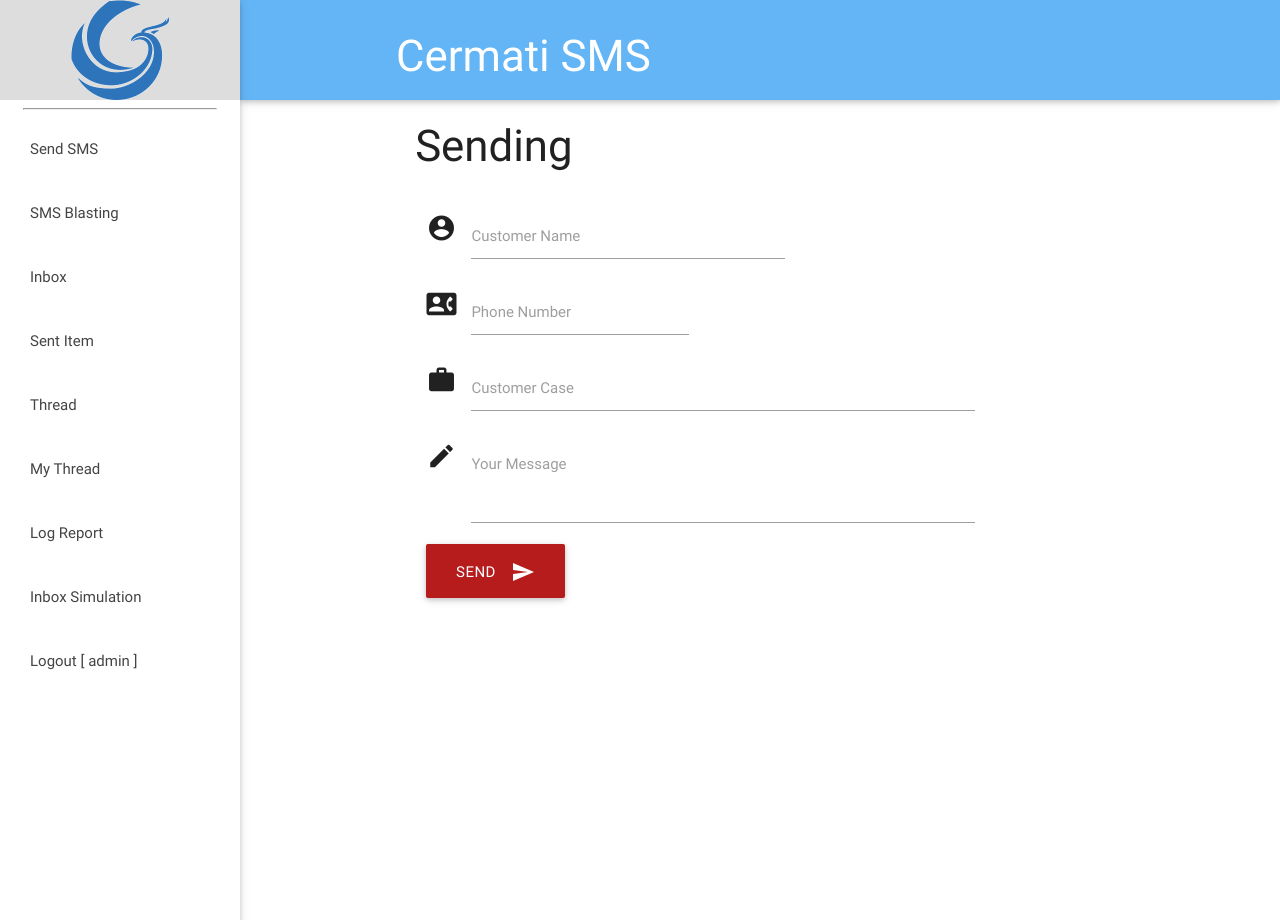
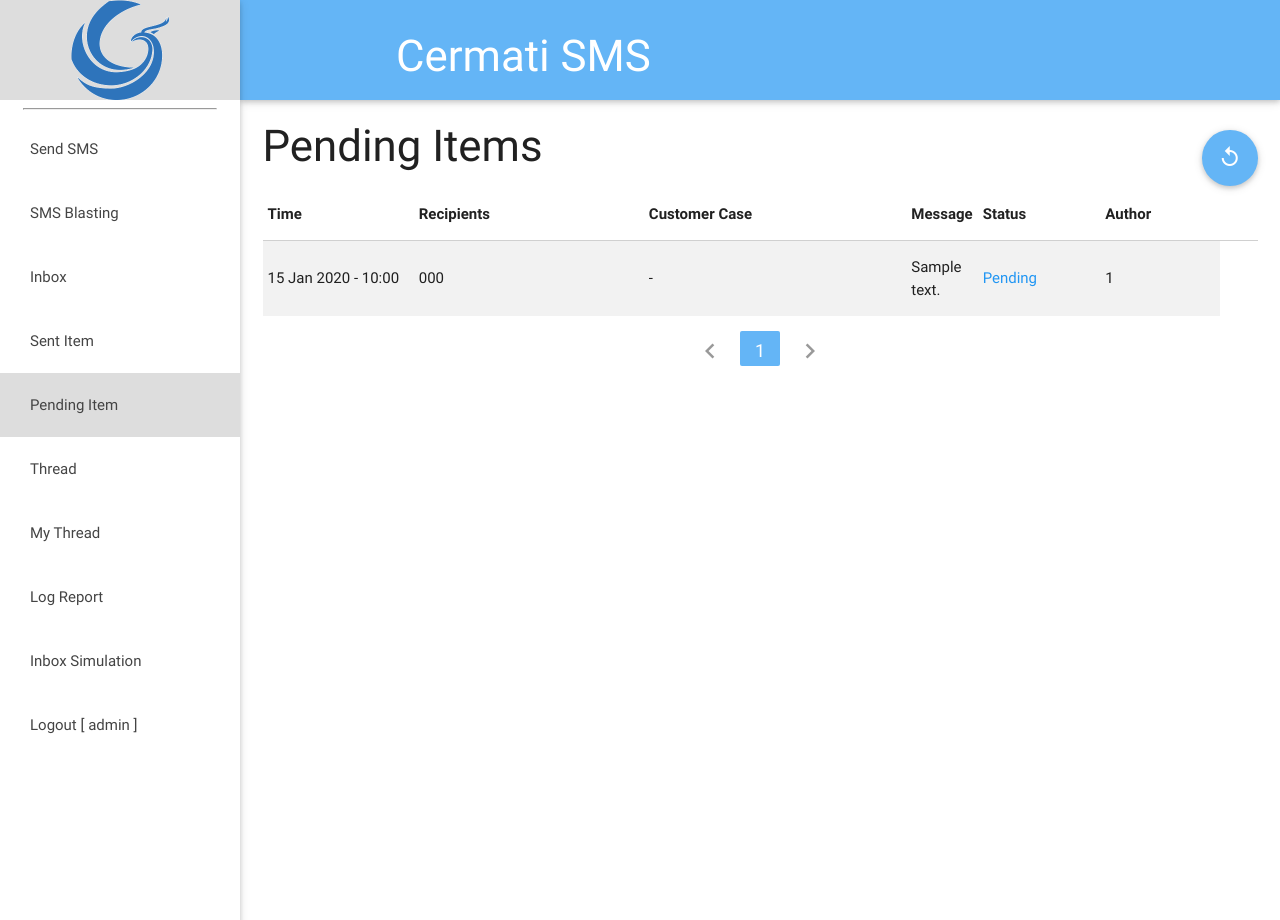
Before and after one commit to iandeeph/cermatisms, a PHP site: page /index.php?menu=pending in a window 1280 px wide. Run offline with PHP 8.4, Linux system fonts and the light colour scheme; a user stored in the database is signed in; data comes from the database, SQL or seed files in the repository; tables that the repository leaves empty hold one stand-in row (values such as "Sample post"); some libraries are stand-ins or nearby versions.

Commit message:
- add pending items menu - add pagination on homethread and fix pagination on inbox, sent item and hemthread

```diff
--- a/index.php
+++ b/index.php
@@ -75,6 +75,9 @@ $menu = isset($_GET['menu'])?$_GET['menu']:'';
             <li class="bold <?php if ($getMenu == 'sentitem'){echo 'active';} ?>">
             	<a href="index.php?menu=sentitem&lastID=<?php echo $lastIdMsg;?>" class="waves-effect waves-teal">Sent Item</a>
             </li>
+            <li class="bold <?php if ($getMenu == 'pending'){echo 'active';} ?>">
+                <a href="index.php?menu=pending&lastID=<?php echo $lastIdMsg;?>" class="waves-effect waves-teal">Pending Item</a>
+            </li>
             <li class="bold <?php if ($getMenu == 'thread'){echo 'active';} ?>">
                 <a href="index.php?menu=thread&lastID=<?php echo $lastIdMsg;?>" class="waves-effect waves-teal">Thread</a>
             </li>
@@ -121,6 +124,11 @@ $menu = isset($_GET['menu'])?$_GET['menu']:'';
 							include "sentitem.php";
 						//<!-- Inbox End  -->
 						break;
+                    case 'pending':
+                        // <!-- Inbox Start  -->
+                            include "pending.php";
+                        //<!-- Inbox End  -->
+                        break;
                     case 'thread':
                         // <!-- thread Start  -->
                             include "thread.php";
--- /dev/null
+++ b/pending.php
@@ -0,0 +1,186 @@
+<?php
+if(!isset($_GET['pages'])){
+	$_GET['pages'] = 1;
+}
+$userpriv = $_SESSION['priv'];
+$perPages = 20;
+if(isset($_SESSION['priv']) && $_SESSION['priv'] == '2' ){
+$getPendingitems = mysql_query("SELECT * FROM outbox");
+}else{
+$getPendingitems = mysql_query("SELECT * FROM outbox WHERE CreatorID != 'admin'");
+}
+
+$totCont = mysql_num_rows($getPendingitems);
+$totPages = ceil($totCont/$perPages);
+
+//pagination code
+if(isset($_GET['pages'])){
+	$curPages = $_GET['pages'];
+	if ($curPages>0 && $curPages<=$totPages) {
+		$start = ($curPages-1)*$perPages;
+		$end = $start+$perPages;
+	}else{
+		$start=0;
+		$end=$perPages;
+	}
+}else{
+	$start=0;
+	$end=$perPages;
+}
+
+$page=intval($_GET['pages']);
+$tpages=$totPages;
+
+if($page<=0)$page=1;
+
+if($curPages <= 1){
+	$dissleft = "disabled";
+}else{$dissleft="";}
+if($curPages >= $tpages){
+	$dissright = "disabled";
+}else{$dissright="";}
+
+if ($curPages > 1) {
+	$prevCurPages = $curPages-1;
+	$prevPage = $_SERVER['PHP_SELF']."?menu=pending&pages=".$prevCurPages."&lastID=".$lastIdMsg;
+}else{
+	$prevPage = '';
+}
+if ($curPages < $tpages) {
+	$nextCurPages = $curPages+1;
+	$nextPage = $_SERVER['PHP_SELF']."?menu=pending&pages=".$nextCurPages."&lastID=".$lastIdMsg;
+}else{
+	$nextPage = '';
+}
+?>
+<div class="row">
+	<div class="col s8">
+		<h3>Pending Items</h3>
+	</div>
+	<div class="col s4">
+      <a class="btn-floating btn-large waves-effect waves-light blue blue lighten-2 right" href="javascript:history.go(0)" style="margin-top:30px"><i class="material-icons">replay</i></a>
+    </div>
+    <?php
+    if(mysql_num_rows($getPendingitems) == 0){
+   	?>
+	<div class="col s12">
+		<div class="center">
+			<h5>No Pending Items :)</h5>
+		</div>
+	</div>
+   	<?php
+    }else{
+    ?>
+	<div class="col s12">
+		<table class="striped">
+			<thead>
+				<tr><th width="200" data-field="time">Time</th><th width="300" data-field="sender">Recipients</th><th width="350" data-field="case">Customer Case</th><th data-field="message">Message</th><th width="150" data-field="status">Status</th><th width="150" data-field="author">Author</th><th width="50" data-field="action"></th></tr>
+			</thead>
+			<tbody>
+				<?php
+					if(isset($_SESSION['priv']) && $_SESSION['priv'] == '2' ){
+					$outboxPerPages = mysql_query("SELECT *,
+										replace(replace(DestinationNumber,'+62','0'), '+628', '08') as number,
+										DATE_FORMAT(SendingDateTime, '%e %b %Y - %k:%i') as date,
+										CreatorID
+										FROM outbox
+										ORDER BY SendingDateTime
+										DESC LIMIT ".$perPages."
+										OFFSET ".$start." ");
+					} else {
+						$outboxPerPages = mysql_query("SELECT *,
+										replace(replace(DestinationNumber,'+62','0'), '+628', '08') as number,
+										DATE_FORMAT(SendingDateTime, '%e %b %Y - %k:%i') as date,
+										CreatorID
+										FROM outbox
+										WHERE CreatorID != 'admin'
+										ORDER BY SendingDateTime
+										DESC LIMIT ".$perPages."
+										OFFSET ".$start." ");
+					}
+
+					if($outboxPerPages && mysql_num_rows($outboxPerPages) > 0 && isset($_SESSION['priv'])) {
+						while($msg = mysql_fetch_array($outboxPerPages)) {
+						$status='Pending';
+						$color='blue';
+						$query = mysql_query("SELECT *,replace(replace(phone,'+62','0'), '+628', '08') as number FROM customer WHERE phone = '".$msg["number"]."'");
+						if($query && mysql_num_rows($query)){
+						while($row = mysql_fetch_array($query)){
+								$name = $row['name']." - (".$msg['number'].")";
+								$nametodel = $row['name'];
+								$case = $row['hal'];
+								$custid = $row['idCust'];
+							}
+						}else{
+								$name = $msg['number'];
+								$case = "-";
+								$custid = NULL;
+								$nametodel = NULL;
+
+						}
+								echo "<tr><td style='word-wrap:break-word'>".$msg['date']."</td><td>".$name."</td><td style='word-wrap:break-word'>".$case."</td><td
+	style='word-wrap:break-word'>".$msg['TextDecoded']."</td><td class='".$color."-text'>".$status."</td><td>".$msg['CreatorID']."</td>";
+								?>
+								</tr>
+							<?php
+						}
+					}
+				?>
+			<tbody>
+		</table>
+	</div>
+	<div class="col s12">
+		<div class="center">
+			<ul class="pagination">
+				<li class="waves-effect <?php echo $dissleft; ?>" <?php echo $dissleft; ?>><a href="<?php echo $prevPage; ?>" class="<?php echo $dissleft; ?>"><i class="material-icons">chevron_left</i></a></li>
+		<?php
+		$almostLast = $totPages-4;
+		$firstPage = "<li><a href='".$_SERVER['PHP_SELF']."?menu=pending&pages=1&lastID=".$lastIdMsg."'>1 ... </a></li>";
+		$lastPage = "<li><a href='".$_SERVER['PHP_SELF']."?menu=pending&pages=".$totPages."&lastID=".$lastIdMsg."'> ... ".$totPages."</a></li>";
+
+		if($curPages <= 0 || $curPages > $totPages){
+			header('Location: ./?menu=pending&pages=1&lastID='.$lastIdMsg);
+		}elseif ($curPages >= 1 && $curPages <= 5) {
+			$liFirstPage = "";
+			$firstPosPage = 1;
+			if($totPages < 10){
+				$lastPosPage = $totPages;
+				$liLastPage = "";
+			}else{
+				$lastPosPage = 10;
+				$liLastPage = $lastPage;
+			}
+
+		}elseif ($curPages > 5 && $curPages < $almostLast) {
+			$liFirstPage = $firstPage;
+			$firstPosPage = $curPages-4;
+			$lastPosPage = $curPages+4;
+			$liLastPage = $lastPage;
+		}elseif ($curPages >= $almostLast && $curPages <= $totPages) {
+			$liFirstPage = $firstPage;
+			$firstPosPage = $totPages-9;
+			$lastPosPage = $totPages;
+			$liLastPage = "";
+		}else{
+			header('Location: ./?menu=pending&pages=1&lastID='.$lastIdMsg);
+		}
+
+		echo $liFirstPage;
+
+		for ($j=$firstPosPage; $j <= $lastPosPage; $j++) {
+			if ($curPages == $j) {
+				$active = 'active';
+			}else{$active="";}
+			echo "<li class='".$active."'><a href='".$_SERVER['PHP_SELF']."?menu=pending&pages=".$j."&lastID=".$lastIdMsg."'>".$j."</a></li>";
+		}
+
+		echo $liLastPage;
+		?>
+				<li class="waves-effect <?php echo $dissright; ?>"><a href="<?php echo $nextPage; ?>" class="<?php echo $dissright; ?>"><i class="material-icons">chevron_right</i></a></li>
+			  </ul>
+		</div>
+	</div>
+</div>
+<?php
+}
+?>
```
Also changed, not shown: homethread.php (+11 -3 lines), inbox.php (+7 -2 lines), sentitem.php (+25 -2 lines).
